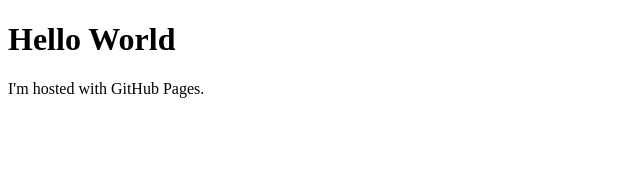
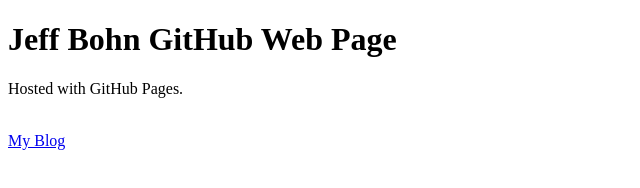
Before and after one commit to JeffBohn/JeffBohn.github.io, a plain HTML site: page index.html in a window 1280 px wide. Shown: the whole page, without its empty margins (0-640 px from the left). Drawn offline with Linux system fonts and the light colour scheme.

Commit message:
Update index.html
Changed to have a link to my blog

```diff
--- a/index.html
+++ b/index.html
@@ -1,7 +1,9 @@
 <!DOCTYPE html>
 <html>
 <body>
-    <h1>Hello World</h1>
-    <p>I'm hosted with GitHub Pages.</p>
+	<h1>Jeff Bohn  GitHub   Web Page</h1>
+	<p>Hosted with GitHub Pages.</p>
+	<br>
+	<a href="https://blog.jeffbohn.com/">My Blog</a>
 </body>
 </html>
```
